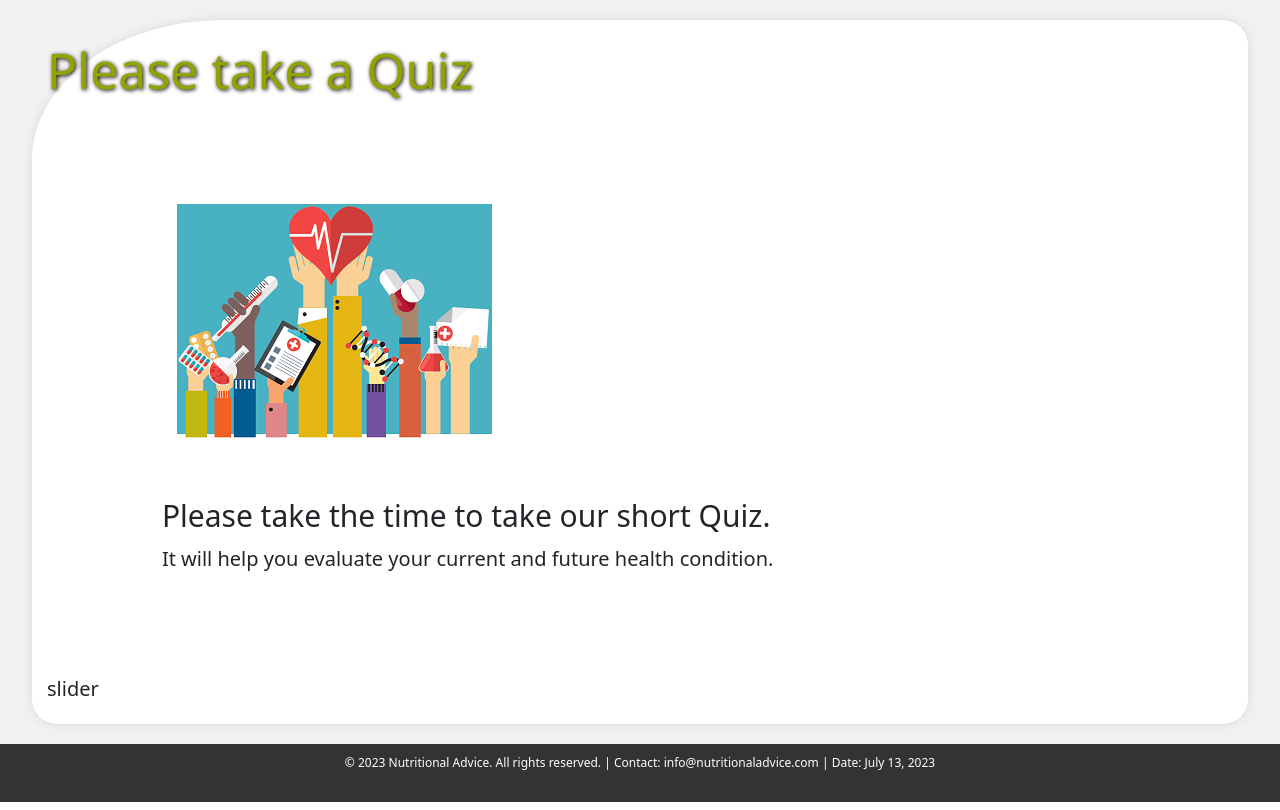
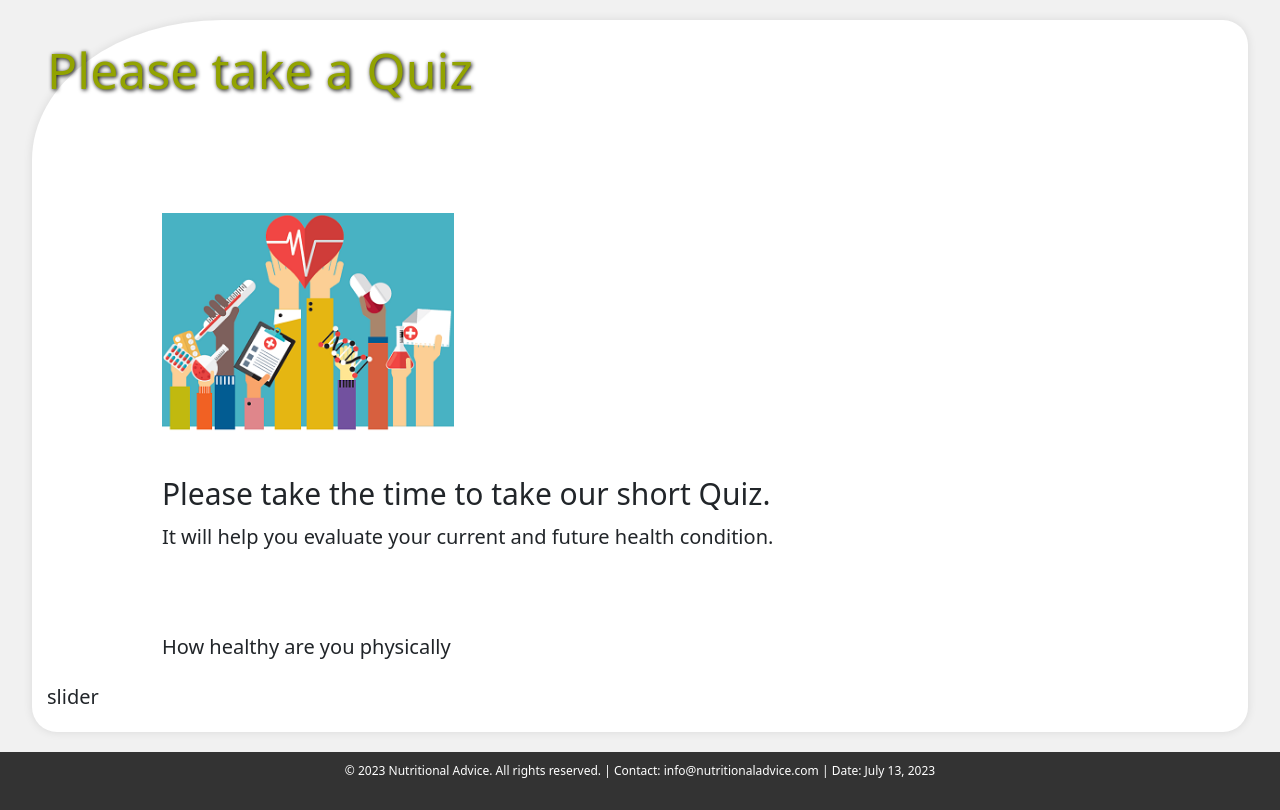
Before and after one commit to Scarrus666/Personal_Health_Survey, a PHP site: page / in a window 1280 px wide. Shown: the part 80-890 px from the top of the page. Run offline with PHP 8.4, Linux system fonts and the light colour scheme.

Commit message:
further changes

```diff
--- a/index.php
+++ b/index.php
@@ -13,12 +13,13 @@
     <?php
         include './header.php';
         include './frame_start.php';
+        include './title_frame.php';
     ?>
 
         <h1>Please take a Quiz</h1>
-        <p><br></p>
 
     <?php
+        include './title_frame_end.php';
         include './img_frame.php';
     ?>
 
@@ -29,12 +30,12 @@
         include './question_frame.php';
     ?>
 
-
-
-
         <h4 class="px-3">Please take the time to take our short Quiz.</h4>
         <p class="px-3">It will help you evaluate your current and future health condition.</p>
-        <p><br><br></p>
+
+        <br><br>
+
+        <p class="px-3">How healthy are you physically</p>
 
     <?php
         include './question_frame_end.php';
--- a/style.css
+++ b/style.css
@@ -163,22 +163,21 @@ img
     padding-left: 8%;
     padding-right: 8%;
     align-items: center;
-    width: 80%;
+    width: 100%;
 }
 
 .image
 {
-    max-width: 75%;
+    max-width: 50%;
     min-width: 25%;
     height: auto;
-    margin: 15px;
     border-radius: 5px;
     padding-left: 8%;
     padding-right: 8%;
     padding-top: 2%;
     padding-bottom: 2%;
     background-color: white;
-    align-items: center;1
+    align-items: center;
 }
 
 .answer
@@ -189,3 +188,9 @@ img
     align-items: center;
     width: 80%;
 }
+
+.title
+{
+    width: 100%;
+    padding-bottom: 5%;
+}
--- /dev/null
+++ b/title_frame.php
@@ -0,0 +1 @@
+<div class="title">
--- /dev/null
+++ b/title_frame_end.php
@@ -0,0 +1 @@
+</div>
```
